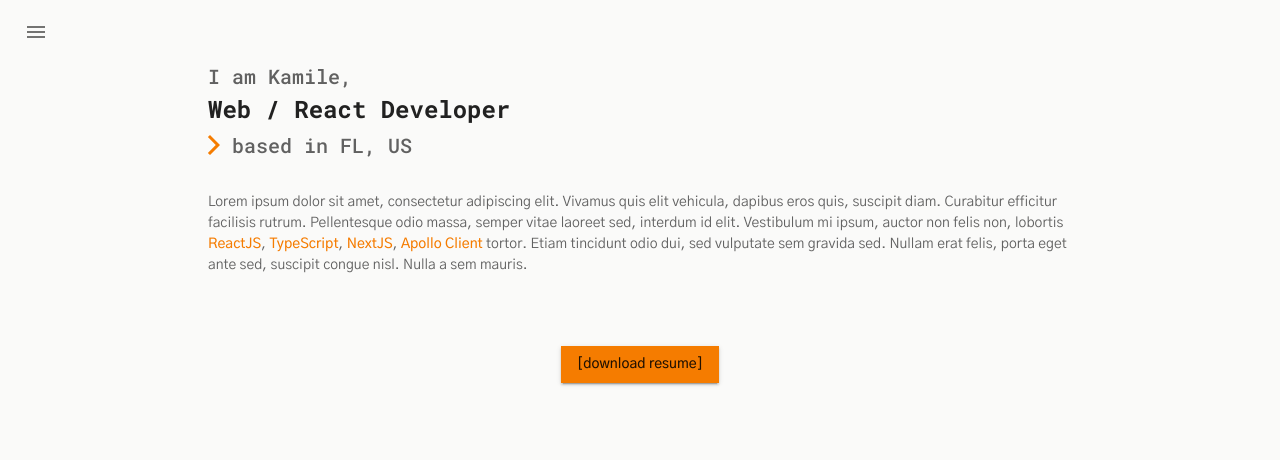
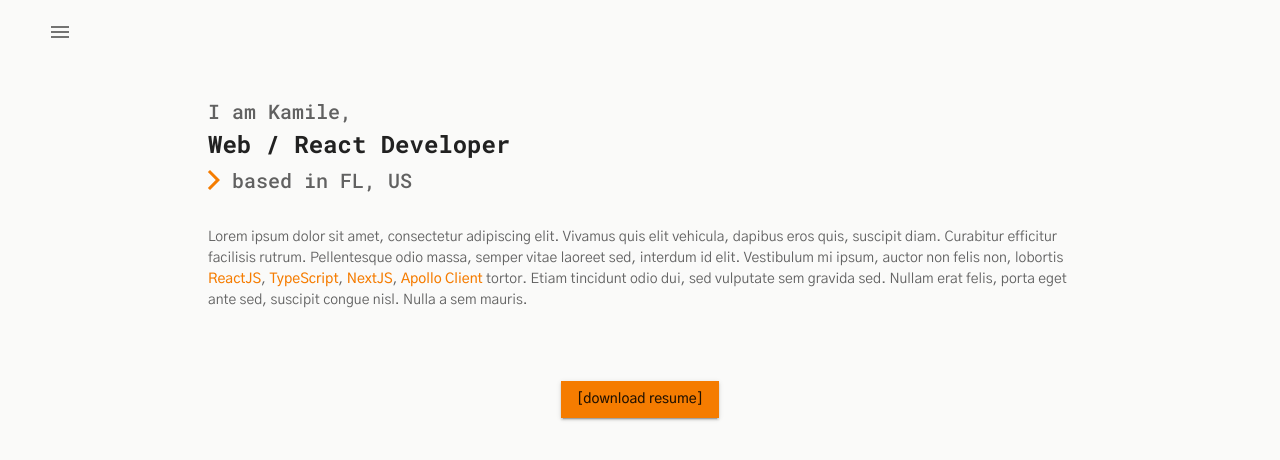
Before and after one commit to fufukha/my-portfolio, a Next.js app: page / in a window 1280 px wide. Shown: the top 460 px of the page. Built offline with nearby package versions, Linux system fonts and the light colour scheme.

Commit message:
added container to header, fix layout

```diff
--- a/components/Header.tsx
+++ b/components/Header.tsx
@@ -1,6 +1,7 @@
 import { Theme } from '@material-ui/core'
 import AppBar from '@material-ui/core/AppBar'
 import CssBaseline from '@material-ui/core/CssBaseline'
+import Container from '@material-ui/core/Container'
 import Toolbar from '@material-ui/core/Toolbar'
 import useScrollTrigger from '@material-ui/core/useScrollTrigger'
 import makeStyles from '@material-ui/styles/makeStyles'
@@ -39,9 +40,11 @@ const Header = () => {
         elevation={0}
       >
         <CssBaseline />
-        <Toolbar>
-          <Menu />
-        </Toolbar>
+        <Container maxWidth='lg'>
+          <Toolbar>
+            <Menu />
+          </Toolbar>
+        </Container>
       </AppBar>
     </ElevationScroll>
   )
--- a/components/Layout.tsx
+++ b/components/Layout.tsx
@@ -57,6 +57,7 @@ type LayoutProps = {
 const useStyles = makeStyles(({ mixins }) => ({
   container: {
     height: `calc(100vh - ${mixins.toolbar.minHeight}px + 35px)`,
+    paddingTop: '35px',
     paddingBottom: '70px',
   },
 }))
```
